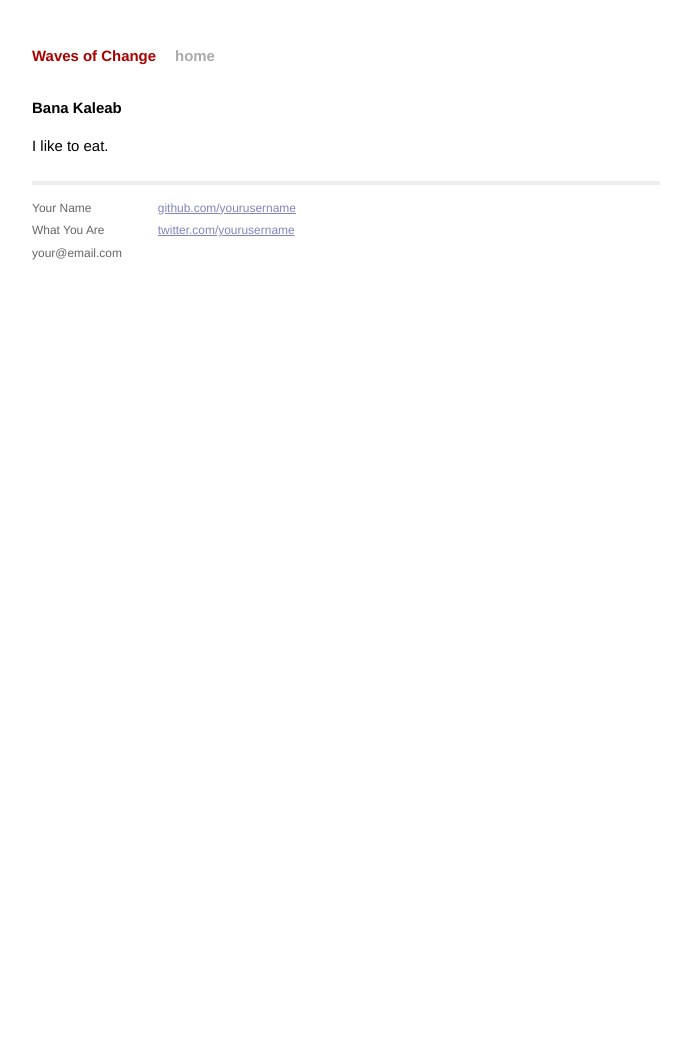
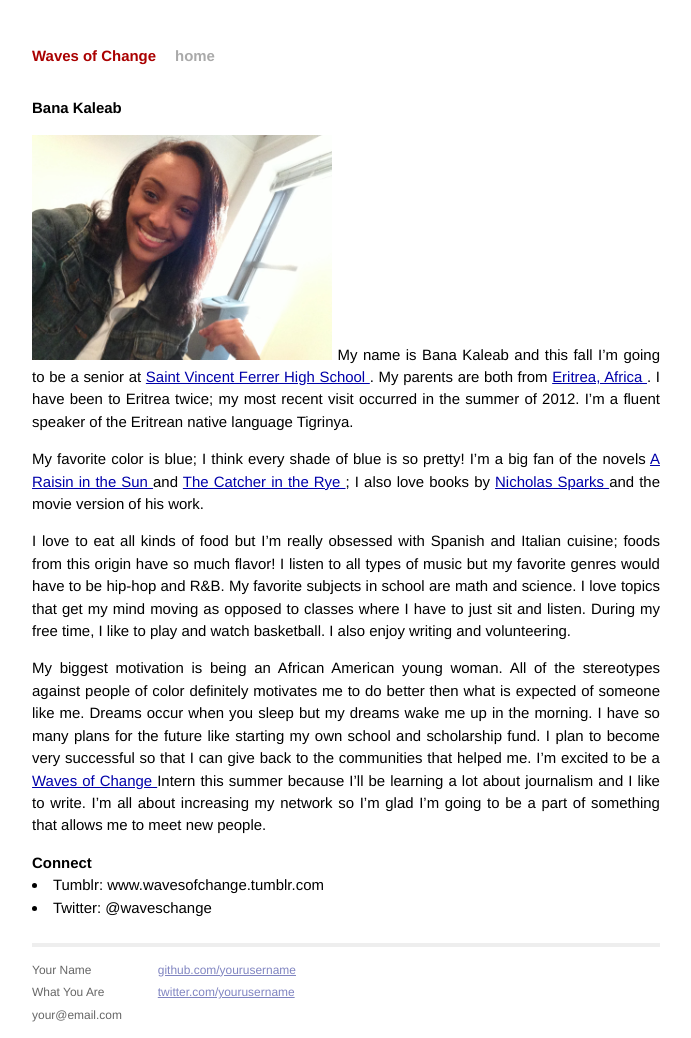
Before and after one commit to WavesofChange/woc-jekyll, a Jekyll site: the page built from about/bana.html, in a window 1280 px wide. Shown: the whole page, without its empty margins (294-985 px from the left). Built offline with Jekyll 4.4.1, drawn with Linux system fonts in a browser that asks for light colours; before the commit the page ends 945 px from its top, so only the background shows below that.

Commit message:
added about me and image

```diff
--- a/about/bana.html
+++ b/about/bana.html
@@ -4,4 +4,20 @@
 ---
 
  <h1>Bana Kaleab</h1>
-  <p> I like to eat.</p>
+
+ <img src ="{{ site.baseurl}}/images/Bana.jpg" width="300px"
+
+  <p> My name is Bana Kaleab and this fall I’m going to be a senior at <a href="http://www.saintvincentferrer.com"> Saint Vincent Ferrer High School </a>. My parents are both from <a href="https://en.wikipedia.org/wiki/Eritrea"> Eritrea, Africa </a>. I have been to Eritrea twice; my most recent visit occurred in the summer of 2012. I’m a fluent speaker of the Eritrean native language Tigrinya.</p>
+  <p> My favorite color is blue; I think every shade of blue is so pretty! I’m a big fan of the novels <a href="http://en.wikipedia.org/wiki/A_Raisin_in_the_Sun"> A Raisin in the Sun </a> and <a href="https://en.wikipedia.org/wiki/The_Catcher_in_the_Rye"> The Catcher in the Rye </a> ; I also love books by <a href= "http://www.nicholassparks.com/"> Nicholas Sparks </a> and the movie version of his work.
+  <p> I love to eat all kinds of food but I’m really obsessed with Spanish and Italian cuisine; foods from this origin have so much flavor! I listen to all types of music but my favorite genres would have to be hip-hop and R&B. My favorite subjects in school are math and science. I love topics that get my mind moving as opposed to classes where I have to just sit and listen. During my free time, I like to play and watch basketball. I also enjoy writing and volunteering. </p>
+    <p> My biggest motivation is being an African American young woman. All of the stereotypes against people of color definitely motivates me to do better then what is expected of someone like me. Dreams occur when you sleep but my dreams wake me up in the morning. I have so many plans for the future like starting my own school and scholarship fund. I plan to become very successful so that I can give back to the communities that helped me. I’m excited to be a <a href= "http://www.deepdishwavesofchange.org"> Waves of Change </a> Intern this summer because I’ll be learning a lot about journalism and I like to write. I’m all about increasing my network so I’m glad I’m going to be a part of something that allows me to meet new people. </p>
+
+    <h3>Connect</h3
+    	<Ul>
+    		<li>Tumblr: www.wavesofchange.tumblr.com</li>
+    		<li>Twitter: @waveschange </li>
+
+
+
+
+    	</Ul>
```
Also changed, not shown: images/Bana.jpg (added).
